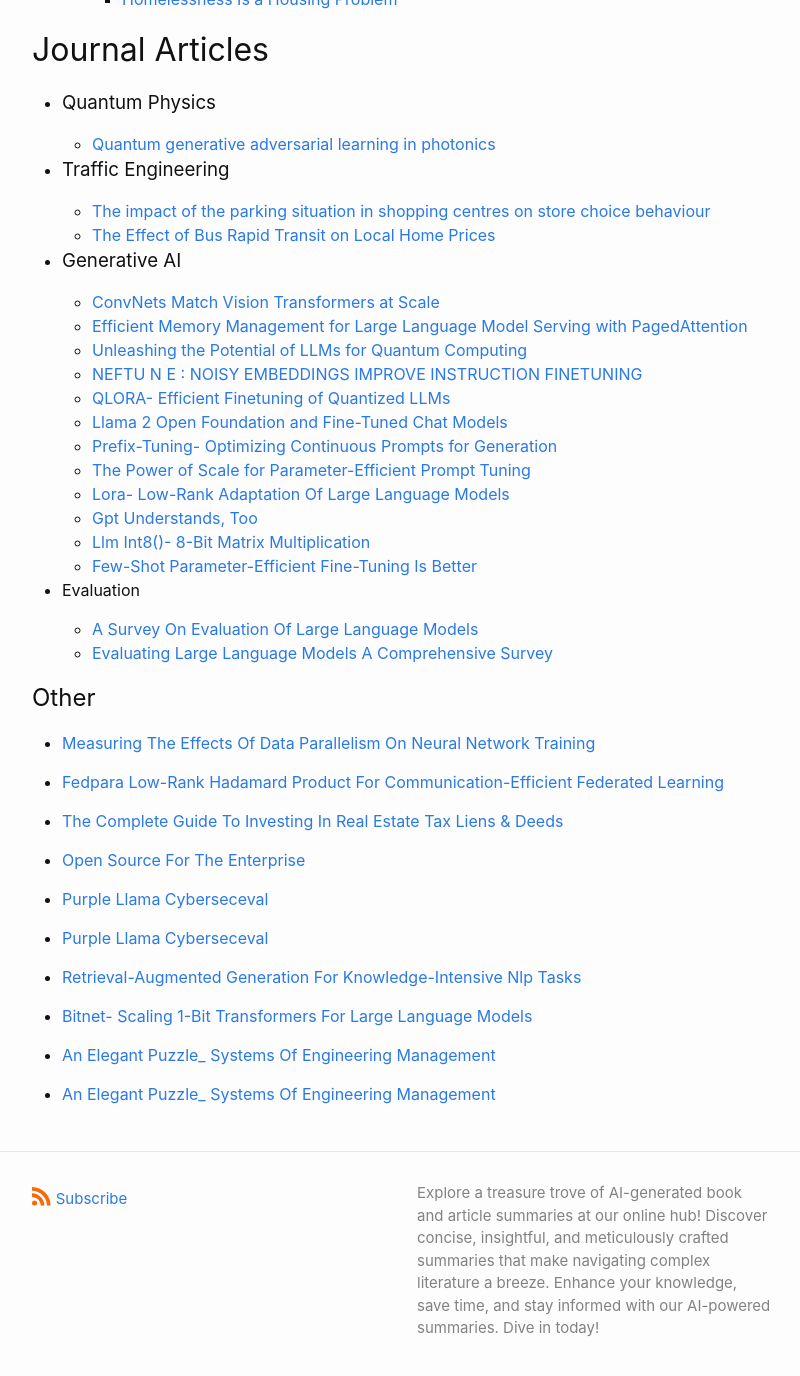
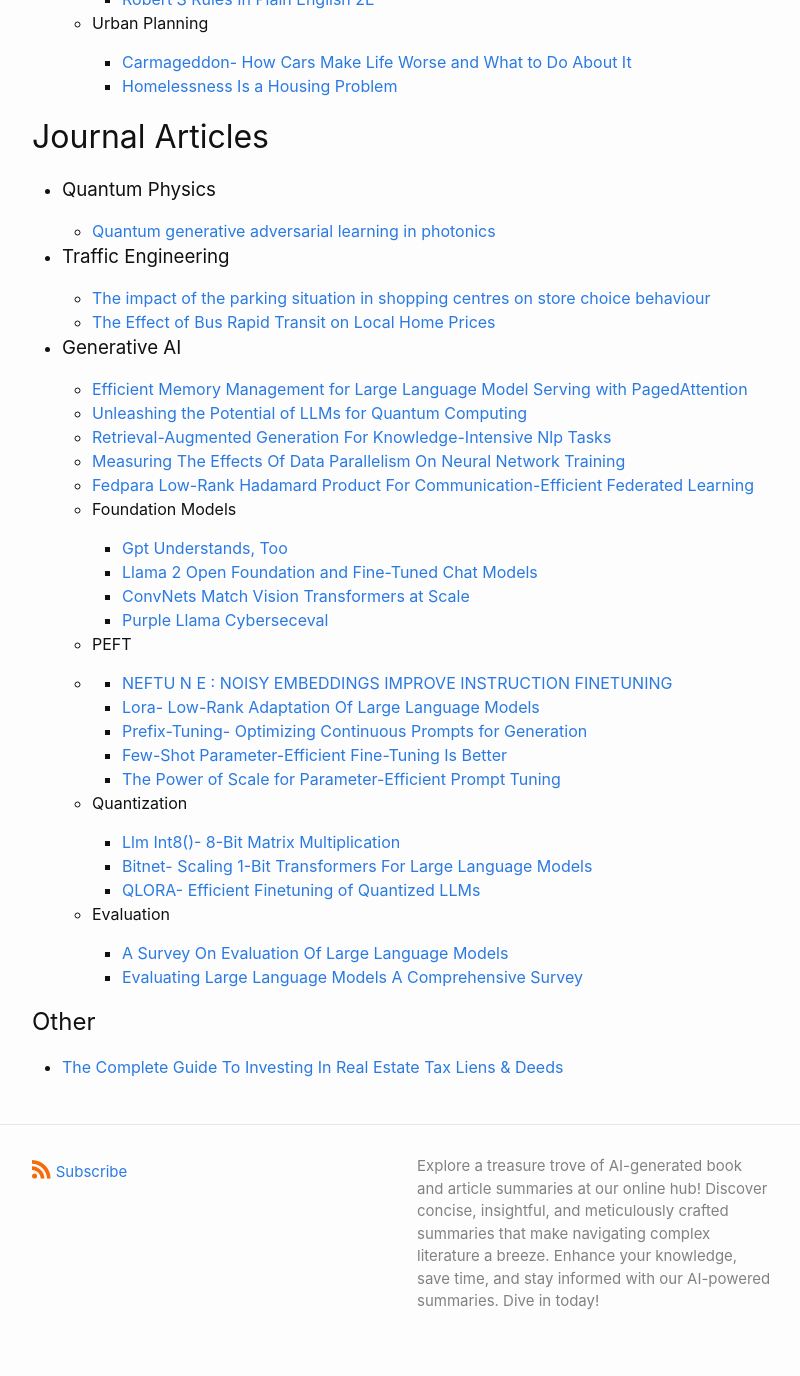
Before and after one commit to rawkintrevo/ai-summaries, a Jekyll site: the page built from index.markdown, in a window 1280 px wide and 1400 px high, scrolled down 621 px. Shown: the top 1376 px of the window, without its empty margins (238-1038 px from the left). Built offline with Jekyll 4.4.1, drawn with Linux system fonts in a browser that asks for light colours; some of the changed text lies outside the part shown.

Commit message:
Update index.markdown

```diff
--- a/index.markdown
+++ b/index.markdown
@@ -35,41 +39,31 @@
   - [The impact of the parking situation in shopping centres on store choice behaviour](summaries/theimpactoftheparkingsituationinshoppingcentresonstorechoicebehaviour/index.html)
   - [The Effect of Bus Rapid Transit on Local Home Prices](summaries/theeffectofbusrapidtransitonlocalhomeprices/index.html)
 * ### Generative AI
-  - [ConvNets Match Vision Transformers at Scale](summaries/convnetsmatchvisiontransformersatscale/index.html)
   - [Efficient Memory Management for Large Language Model Serving with PagedAttention](summaries/efficientmemorymanagementforlargelanguagemodelservingwithpagedattention/index.html)
   - [Unleashing the Potential of LLMs for Quantum Computing](summaries/unleashingthepotentialofllmsforquantumcomputing/index.html)
-  - [NEFTU N E : NOISY EMBEDDINGS IMPROVE INSTRUCTION FINETUNING](summaries/neftunenoisyembeddingsimproveinstructionfinetuning/index.html)
-  - [QLORA- Efficient Finetuning of Quantized LLMs](summaries/qloraefficientfinetuningofquantizedllms/index.html)
-  - [Llama 2 Open Foundation and Fine-Tuned Chat Models](summaries/llama2openfoundationandfinetunedchatmodels/index.html)
-  - [Prefix-Tuning- Optimizing Continuous Prompts for Generation](summaries/prefixtuningoptimizingcontinuouspromptsforgeneration/index.html)
-  - [The Power of Scale for Parameter-Efficient Prompt Tuning](summaries/thepowerofscaleforparameterefficientprompttuning/index.html)
-  - [Lora- Low-Rank Adaptation Of Large Language Models](summaries/loralowrankadaptationoflargelanguagemodels/index.html)
-  - [Gpt Understands, Too](summaries/gptunderstandstoo/index.html)
-  - [Llm Int8()- 8-Bit Matrix Multiplication](summaries/llmint88bitmatrixmultiplication/index.html)
-  - [Few-Shot Parameter-Efficient Fine-Tuning Is Better](summaries/fewshotparameterefficientfinetuningisbetter/index.html)
-* #### Evaluation
-  - [A Survey On Evaluation Of Large Language Models](summaries/asurveyonevaluationoflargelanguagemodels/index.html)
-  - [Evaluating Large Language Models A Comprehensive Survey](summaries/evaluatinglargelanguagemodelsacomprehensivesurvey/index.html)
+  - [Retrieval-Augmented Generation For Knowledge-Intensive Nlp Tasks](summaries/retrievalaugmentedgenerationforknowledgeintensivenlptasks/index.html)
+  - [Measuring The Effects Of Data Parallelism On Neural Network Training](summaries/measuringtheeffectsofdataparallelismonneuralnetworktraining/index.html)
+  - [Fedpara Low-Rank Hadamard Product For Communication-Efficient Federated Learning](summaries/fedparalowrankhadamardproductforcommunicationefficientfederatedlearning/index.html)
+  - #### Foundation Models
+    - [Gpt Understands, Too](summaries/gptunderstandstoo/index.html)
+    - [Llama 2 Open Foundation and Fine-Tuned Chat Models](summaries/llama2openfoundationandfinetunedchatmodels/index.html)
+    - [ConvNets Match Vision Transformers at Scale](summaries/convnetsmatchvisiontransformersatscale/index.html)
+    - [Purple Llama Cyberseceval](summaries/purplellamacyberseceval/index.html)
+  - #### PEFT
+  - - [NEFTU N E : NOISY EMBEDDINGS IMPROVE INSTRUCTION FINETUNING](summaries/neftunenoisyembeddingsimproveinstructionfinetuning/index.html)
+    - [Lora- Low-Rank Adaptation Of Large Language Models](summaries/loralowrankadaptationoflargelanguagemodels/index.html)
+    - [Prefix-Tuning- Optimizing Continuous Prompts for Generation](summaries/prefixtuningoptimizingcontinuouspromptsforgeneration/index.html)
+    - [Few-Shot Parameter-Efficient Fine-Tuning Is Better](summaries/fewshotparameterefficientfinetuningisbetter/index.html)
+    - [The Power of Scale for Parameter-Efficient Prompt Tuning](summaries/thepowerofscaleforparameterefficientprompttuning/index.html)
+  - #### Quantization
+    - [Llm Int8()- 8-Bit Matrix Multiplication](summaries/llmint88bitmatrixmultiplication/index.html)
+    - [Bitnet- Scaling 1-Bit Transformers For Large Language Models](summaries/bitnetscaling1bittransformersforlargelanguagemodels/index.html)
+    - [QLORA- Efficient Finetuning of Quantized LLMs](summaries/qloraefficientfinetuningofquantizedllms/index.html)
+  * #### Evaluation
+    - [A Survey On Evaluation Of Large Language Models](summaries/asurveyonevaluationoflargelanguagemodels/index.html)
+    - [Evaluating Large Language Models A Comprehensive Survey](summaries/evaluatinglargelanguagemodelsacomprehensivesurvey/index.html)
 
 
 ## Other
 
-- [Measuring The Effects Of Data Parallelism On Neural Network Training](summaries/measuringtheeffectsofdataparallelismonneuralnetworktraining/index.html)
-
-- [Fedpara Low-Rank Hadamard Product For Communication-Efficient Federated Learning](summaries/fedparalowrankhadamardproductforcommunicationefficientfederatedlearning/index.html)
-
 - [The Complete Guide To Investing In Real Estate Tax Liens & Deeds](summaries/thecompleteguidetoinvestinginrealestatetaxliensdeeds/index.html)
-
-- [Open Source For The Enterprise](summaries/opensourcefortheenterprise/index.html)
-
-- [Purple Llama Cyberseceval](summaries/purplellamacyberseceval/index.html)
-
-- [Purple Llama Cyberseceval](summaries/purplellamacyberseceval/index.html)
-
-- [Retrieval-Augmented Generation For Knowledge-Intensive Nlp Tasks](summaries/retrievalaugmentedgenerationforknowledgeintensivenlptasks/index.html)
-
-- [Bitnet- Scaling 1-Bit Transformers For Large Language Models](summaries/bitnetscaling1bittransformersforlargelanguagemodels/index.html)
-
-- [An Elegant Puzzle_ Systems Of Engineering Management](summaries/anelegantpuzzlesystemsofengineeringmanagement/index.html)
-
-- [An Elegant Puzzle_ Systems Of Engineering Management](summaries/anelegantpuzzlesystemsofengineeringmanagement/index.html)
```
Also changed, not shown: other parts of index.markdown (+4 -0 lines).
